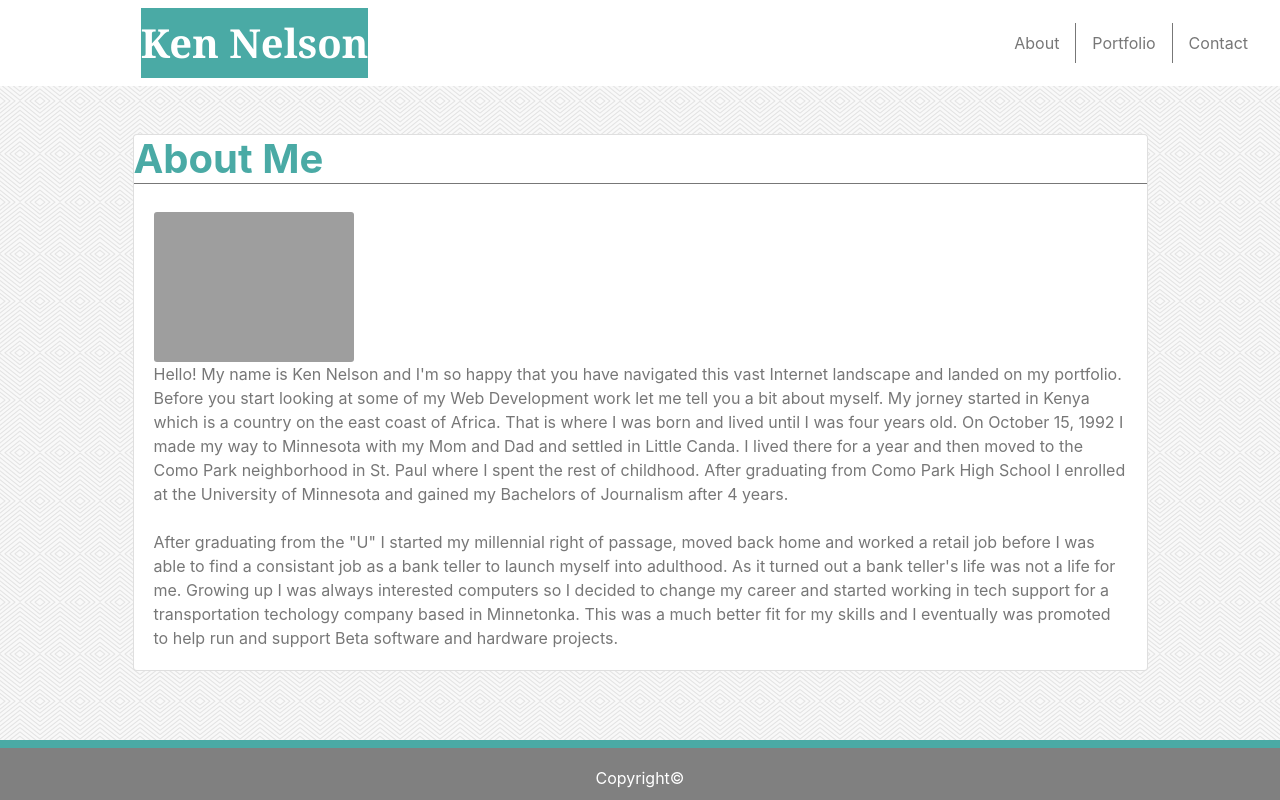
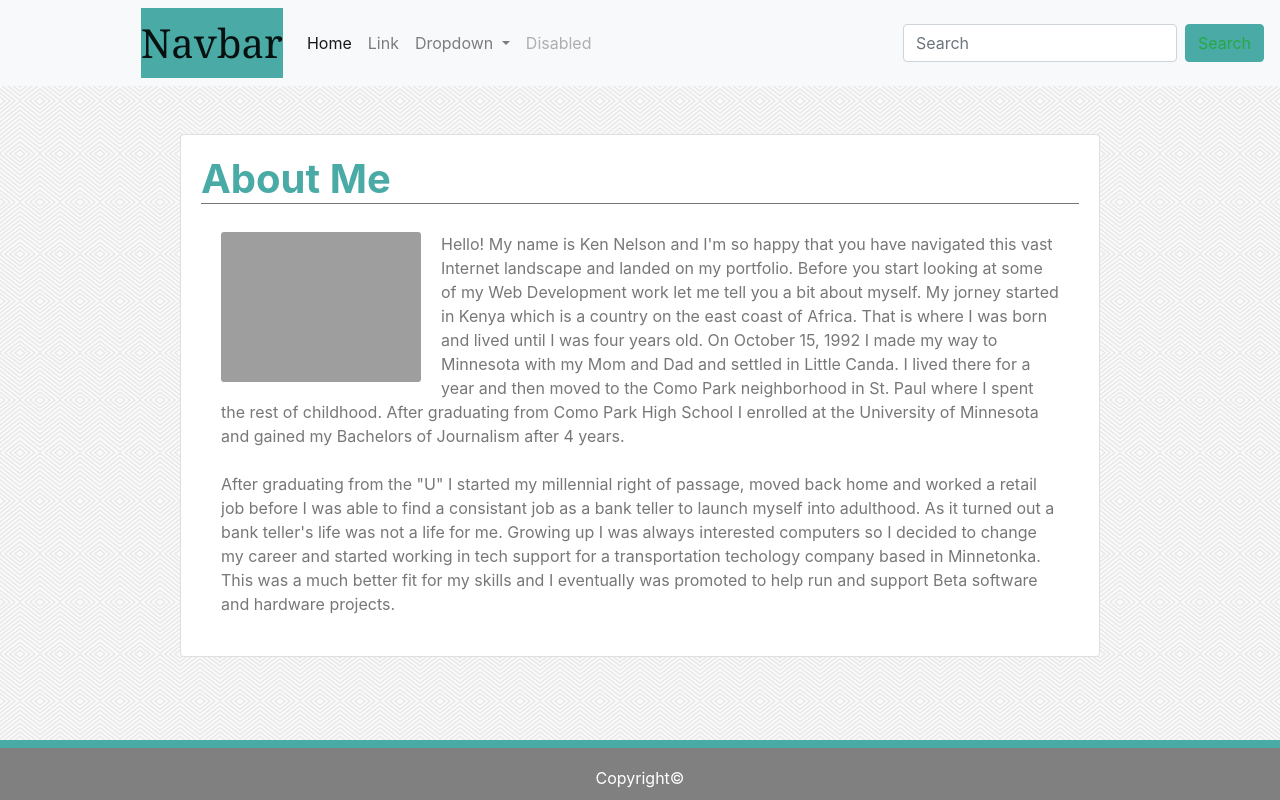
Before and after one commit to kenny5410/Bootstrap-Portfolio, a plain HTML site: page index.html in a window 1280 px wide. Drawn offline with nearby package versions, Linux system fonts and the light colour scheme; grey boxes are pictures that could not be loaded.

Commit message:
working on navbar

```diff
--- a/assets/css/style.css
+++ b/assets/css/style.css
@@ -8,6 +8,10 @@ h1 {
     font-weight: bold;
     color: #4aaaa5;
     border-bottom: 1px solid #777777;
+}
+
+.bg-company-white {
+    background-color: #ffffff;
 }
 
 .navbar-brand {
@@ -21,12 +25,12 @@ h1 {
 .nav-link {
     color: #777777;
     font-size: 16px;
-    border-right: 1px solid #777777;
 }
 
 .card-img {
     width: 200px;
     height: 150px;
+    margin-right: 20px;
 }
 
 .card-text {
--- a/index.html
+++ b/index.html
@@ -11,33 +11,51 @@
     <link rel="stylesheet" type="text/css" href="assets/css/style.css">
 </head>
 <body>
-    <div class="containter">
-        <nav class="navbar" style="background-color: #ffffff">
-            <strong class="navbar-brand" href="index.html">Ken Nelson</strong>
-            <ul class="nav justify-content-end">
-                <li class="nav-item">
-                <a class="nav-link" href="index.html">About</a>
+        <nav class="navbar navbar-expand-lg navbar-light bg-light">
+                <a class="navbar-brand" href="#">Navbar</a>
+                <button class="navbar-toggler" type="button" data-toggle="collapse" data-target="#navbarSupportedContent" aria-controls="navbarSupportedContent" aria-expanded="false" aria-label="Toggle navigation">
+                  <span class="navbar-toggler-icon"></span>
+                </button>
+
+                <div class="collapse navbar-collapse" id="navbarSupportedContent">
+                  <ul class="navbar-nav mr-auto">
+                    <li class="nav-item active">
+                      <a class="nav-link" href="#">Home <span class="sr-only">(current)</span></a>
                     </li>
                     <li class="nav-item">
-                <a class="nav-link" href="portfolio.html">Portfolio</a>
+                      <a class="nav-link" href="#">Link</a>
+                    </li>
+                    <li class="nav-item dropdown">
+                      <a class="nav-link dropdown-toggle" href="#" id="navbarDropdown" role="button" data-toggle="dropdown" aria-haspopup="true" aria-expanded="false">
+                        Dropdown
+                      </a>
+                      <div class="dropdown-menu" aria-labelledby="navbarDropdown">
+                        <a class="dropdown-item" href="#">Action</a>
+                        <a class="dropdown-item" href="#">Another action</a>
+                        <div class="dropdown-divider"></div>
+                        <a class="dropdown-item" href="#">Something else here</a>
+                      </div>
                     </li>
                     <li class="nav-item">
-                <a class="nav-link" style="
-                border:none" href="contact.html">Contact</a>
+                      <a class="nav-link disabled" href="#">Disabled</a>
                     </li>
                   </ul>
+                  <form class="form-inline my-2 my-lg-0">
+                    <input class="form-control mr-sm-2" type="search" placeholder="Search" aria-label="Search">
+                    <button class="btn btn-outline-success my-2 my-sm-0" type="submit">Search</button>
+                  </form>
+                </div>
               </nav>
-    </div>
 
-
-    <div class="container">
+    <div class="container mt-5 mb-5 mx-auto">
         <div class="row">
-            <div class="col-lg-11 mx-auto mt-5">
+            <div class="col-sm-6 col-md-6 col-lg-10 mx-auto">
                 <div class="card">
+                    <div class="card-body">
                         <h1>About Me</h1>
                         <div class="card-body">
-                    <img class="card-img" class="float-left" src="assets/images/DSC_7002.jpg" alt="Ken">
-                    <p class="card-text" class="float-left">Hello! My name is Ken Nelson and I'm so happy that you have navigated this vast Internet landscape and landed on my portfolio. Before you start looking at some of my Web Development work let me tell you a bit about myself.
+                            <img class="card-img float-left img-fluid" src="assets/images/DSC_7002.jpg" alt="Ken">
+                            <p class="card-text">Hello! My name is Ken Nelson and I'm so happy that you have navigated this vast Internet landscape and landed on my portfolio. Before you start looking at some of my Web Development work let me tell you a bit about myself.
                                 My jorney started in Kenya which is a country on the east coast of Africa. That is where I was born and lived until I was four years old. On October 15, 1992 I made my way to Minnesota with my Mom and Dad and settled in Little
                                 Canda. I lived there for a year and then moved to the Como Park neighborhood in St. Paul where I spent the rest of childhood. After graduating from Como Park High School I enrolled at the University of Minnesota and gained my
                                 Bachelors of Journalism after 4 years.
@@ -45,7 +63,8 @@
                                 After graduating from the "U" I started my millennial right of passage, moved back home and worked a retail job before I was able to find a consistant job as a bank teller to launch myself into adulthood. As it turned out a bank
                                 teller's life was not a life for me. Growing up I was always interested computers so I decided to change my career and started working in tech support for a transportation techology company based in Minnetonka. This was a much
                                 better fit for my skills and I eventually was promoted to help run and support Beta software and hardware projects.
-                    </p>
+                            </div>
+                        </div>
                     </div>
                 </div>
             </div>
--- a/portfolio.html
+++ b/portfolio.html
@@ -6,26 +6,35 @@
     <meta http-equiv="X-UA-Compatible" content="ie=edge">
     <title>Ken's Portfolio | Portfolio</title>
     <link rel="stylesheet" href="https://maxcdn.bootstrapcdn.com/bootstrap/4.0.0/css/bootstrap.min.css" integrity="sha384-Gn5384xqQ1aoWXA+058RXPxPg6fy4IWvTNh0E263XmFcJlSAwiGgFAW/dAiS6JXm" crossorigin="anonymous">
+    <script src="https://code.jquery.com/jquery-3.3.1.slim.min.js" integrity="sha384-q8i/X+965DzO0rT7abK41JStQIAqVgRVzpbzo5smXKp4YfRvH+8abtTE1Pi6jizo" crossorigin="anonymous"></script>
+    <script src="https://cdnjs.cloudflare.com/ajax/libs/popper.js/1.14.3/umd/popper.min.js" integrity="sha384-ZMP7rVo3mIykV+2+9J3UJ46jBk0WLaUAdn689aCwoqbBJiSnjAK/l8WvCWPIPm49" crossorigin="anonymous"></script>
+    <script src="https://stackpath.bootstrapcdn.com/bootstrap/4.1.3/js/bootstrap.min.js" integrity="sha384-ChfqqxuZUCnJSK3+MXmPNIyE6ZbWh2IMqE241rYiqJxyMiZ6OW/JmZQ5stwEULTy" crossorigin="anonymous"></script>
     <link rel="stylesheet" type="text/css" href="assets/css/style.css">
 </head>
 <body>
-    <div class="containter">
-        <nav class="navbar" style="background-color: #ffffff">
-            <strong class="navbar-brand" href="index.html">Ken Nelson</strong>
-            <ul class="nav justify-content-end">
+
+    <nav class="navbar navbar-expand-md bg-company-white">
+        <strong class="navbar-brand" href="index.html">Ken Nelson</strong>
+
+        <button class="navbar-toggler justify-content-end" style="border-color: #4aaaa5;" type="button" data-toggle="collapse" data-target="#collapsibleNavbar" aria-controls="navbarSupportedContent" aria-expanded="false" aria-label="Toggle navigation">
+            <span class="navbar-toggler-icon"></span>
+        </button>
+
+        <div class="collapse navbar-collapse justify-content-end" id="collapsibleNavbar">
+            <ul class="navbar-nav">
                 <li class="nav-item">
-                <a class="nav-link" href="index.html">About</a>
+                    <a class="nav-link" href="index.html">About</a>
                 </li>
                 <li class="nav-item">
-                <a class="nav-link" href="portfolio.html">Portfolio</a>
+                    <a class="nav-link" href="portfolio.html">Portfolio</a>
                 </li>
                 <li class="nav-item">
-                <a class="nav-link" style="
-                border:none" href="contact.html">Contact</a>
+                    <a class="nav-link" href="contact.html">Contact</a>
                 </li>
             </ul>
-        </nav>
-    </div>
+        </div>
+    </nav>
+    <br>
 
     <div class="containter mb-5 mt-5">
         <div class="row">
```
Lines whose indentation alone changed are shown as unchanged.
